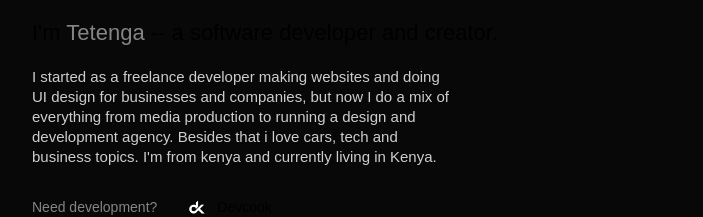
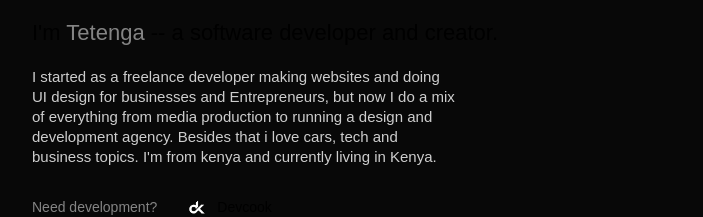
Before and after one commit to hendrckks/tetenga, a React (Vite) app: page / in a window 1280 px wide. Shown: the part 301-518 px from the top of the page, without its empty margins (288-991 px from the left). Built offline with nearby package versions, Linux system fonts and the light colour scheme; a web font is replaced by a local one.

Commit message:
edit: intro copy

```diff
--- a/src/components/Intro.tsx
+++ b/src/components/Intro.tsx
@@ -49,7 +49,7 @@ const Intro = () => {
           <div className="lg:w-2/3 w-full">
             <p className="text-white/80 lg:text-[15px] text-sm">
               I started as a freelance developer making websites and doing UI
-              design for businesses and companies, but now I do a mix of
+              design for businesses and Entrepreneurs, but now I do a mix of
               everything from media production to running a design and
               development agency. Besides that i love cars, tech and business
               topics. I'm from kenya and currently living in Kenya.
```
